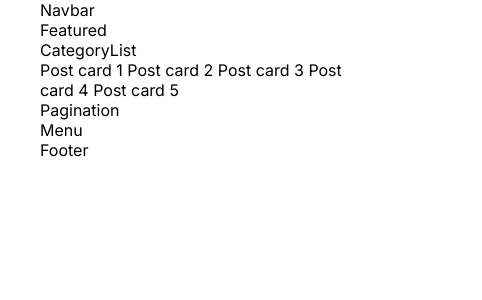
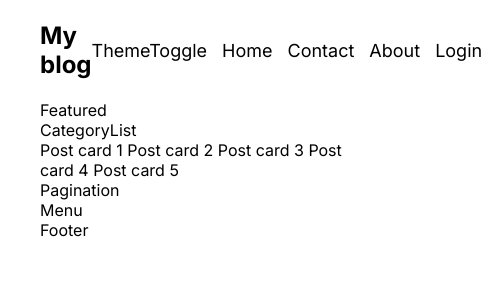
Before and after one commit to n9507246/Full-Stack-Blog-App-Tutorial-Nextjs-MongoDB-Blog-App-Project-Full-Course, a Next.js app: page / in a window 390 px wide. Shown: the top 300 px of the page, 482 px wide, since content can reach past the window. Built offline with nearby package versions, Linux system fonts and the light colour scheme.

Commit message:
Responsive Navbar Design

```diff
--- /dev/null
+++ b/src/components/authLinks/AuthLinks.jsx
@@ -0,0 +1,24 @@
+import Link from 'next/link'
+import styles from './authLinks.module.css'
+
+const AuthLinks = () => {
+
+    const authStatus = null
+
+    return(
+        <>
+            {
+                authStatus === null ? (
+                    <Link href='/login'>Login</Link>
+                ) : (
+                    <>
+                        <Link href='/write'>Write</Link>
+                        <span className={styles.link}>Logout</span>
+                    </>
+                )
+            }
+        </>
+    )
+}
+
+export default AuthLinks
--- /dev/null
+++ b/src/components/authLinks/authLinks.module.css
@@ -0,0 +1,3 @@
+.link{
+    cursor: pointer;
+}
--- a/src/components/navbar/Navbar.jsx
+++ b/src/components/navbar/Navbar.jsx
@@ -1,9 +1,31 @@
-import React from "react"
 import styles from './navbar.module.css'
+
+import Image from "next/image"
+import Link from "next/link"
+import ThemeToggle from "../themeToggle/ThemeToggle"
+import AuthLinks from "../authLinks/AuthLinks"
 
 const Navbar = () => {
     return(
-        <div className={styles.container}>Navbar</div>
+        <div className={styles.container}>
+            <div className={styles.social}>
+                <Image src='/facebook.png' alt='facebook' width={24} height={24}/>
+                <Image src='/instagram.png' alt='instagram' width={24} height={24}/>
+                <Image src='/tiktok.png' alt='tiktok' width={24} height={24}/>
+                <Image src='/youtube.png' alt='youtube' width={24} height={24}/>
+            </div>
+            <div className={styles.logo}>
+                My blog
+            </div>
+            <div className={styles.links}>
+                <ThemeToggle/>
+                <Link href='/'>Home</Link>
+                <Link href='/'>Contact</Link>
+                <Link href='/'>About</Link>
+                <AuthLinks/>
+            </div>
+
+        </div>
     )
 }
 
--- a/src/components/navbar/navbar.module.css
+++ b/src/components/navbar/navbar.module.css
@@ -0,0 +1,58 @@
+.container {
+    display: flex;
+    align-items: center;
+    justify-content: space-between;
+    height: 100px;
+  }
+
+  .social {
+    display: flex;
+    gap: 10px;
+    flex: 1;
+  }
+
+  .logo {
+    flex: 1;
+    text-align: center;
+    font-size: 36px;
+    font-weight: bold;
+  }
+
+  .links {
+    display: flex;
+    align-items: center;
+    gap: 20px;
+    flex: 1;
+    font-size: 20px;
+  }
+
+  @media screen and (max-width: 1280px) {
+    .logo {
+      font-size: 32px;
+    }
+    .links {
+      font-size: 18px;
+      gap: 15px;
+    }
+  }
+  @media screen and (max-width: 1024px) {
+    .social {
+      display: none;
+    }
+    .logo {
+      text-align: left;
+    }
+  }
+  @media screen and (max-width: 768px) {
+    .logo {
+      font-size: 24px;
+    }
+  }
+  @media screen and (max-width: 640px) {
+    .links{
+      justify-content: flex-end;
+    }
+    .link {
+      display: none;
+    }
+  }
--- /dev/null
+++ b/src/components/themeToggle/ThemeToggle.jsx
@@ -0,0 +1,11 @@
+import styles from './themeToggle.module.css'
+
+const ThemeToggle = () => {
+    return(
+        <div className={styles.container}>
+            ThemeToggle
+        </div>
+    )
+}
+
+export default ThemeToggle
```
Also changed, not shown: src/components/themeToggle/themeToggle.module.css (added).
